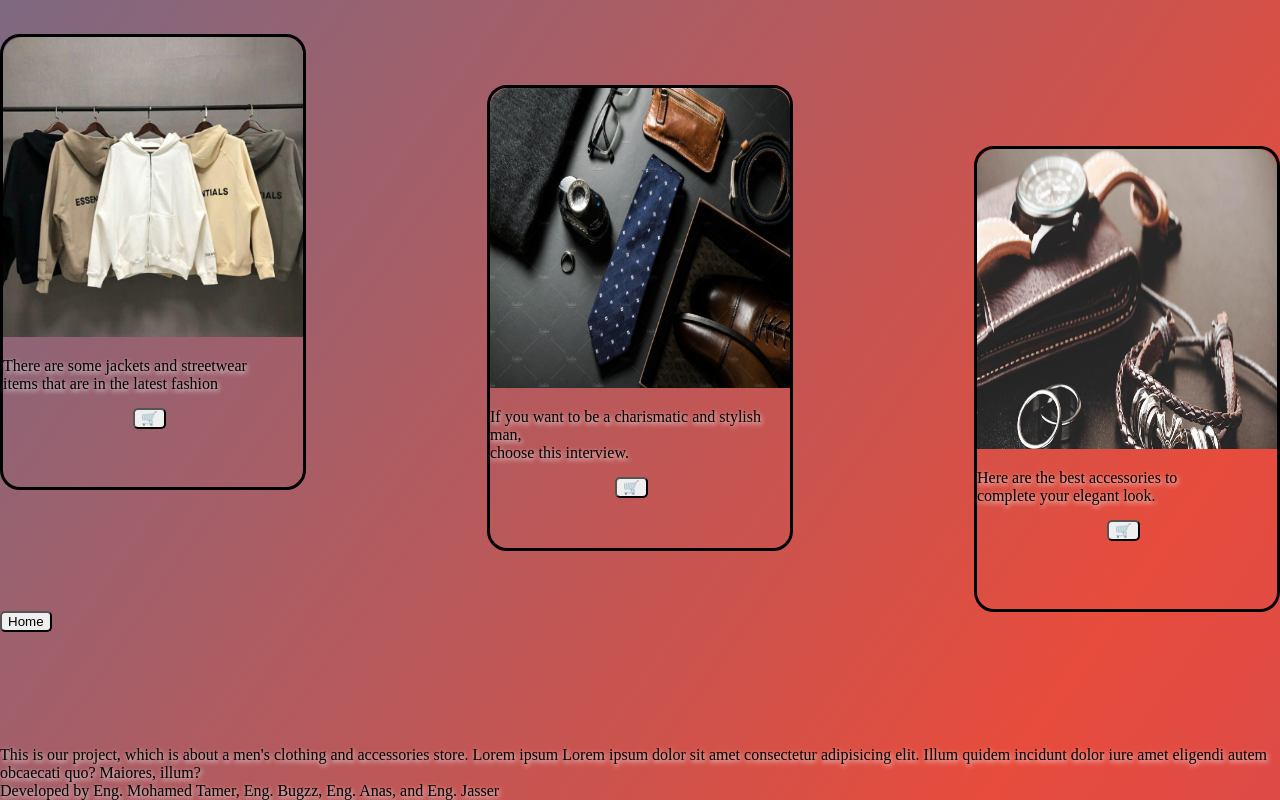
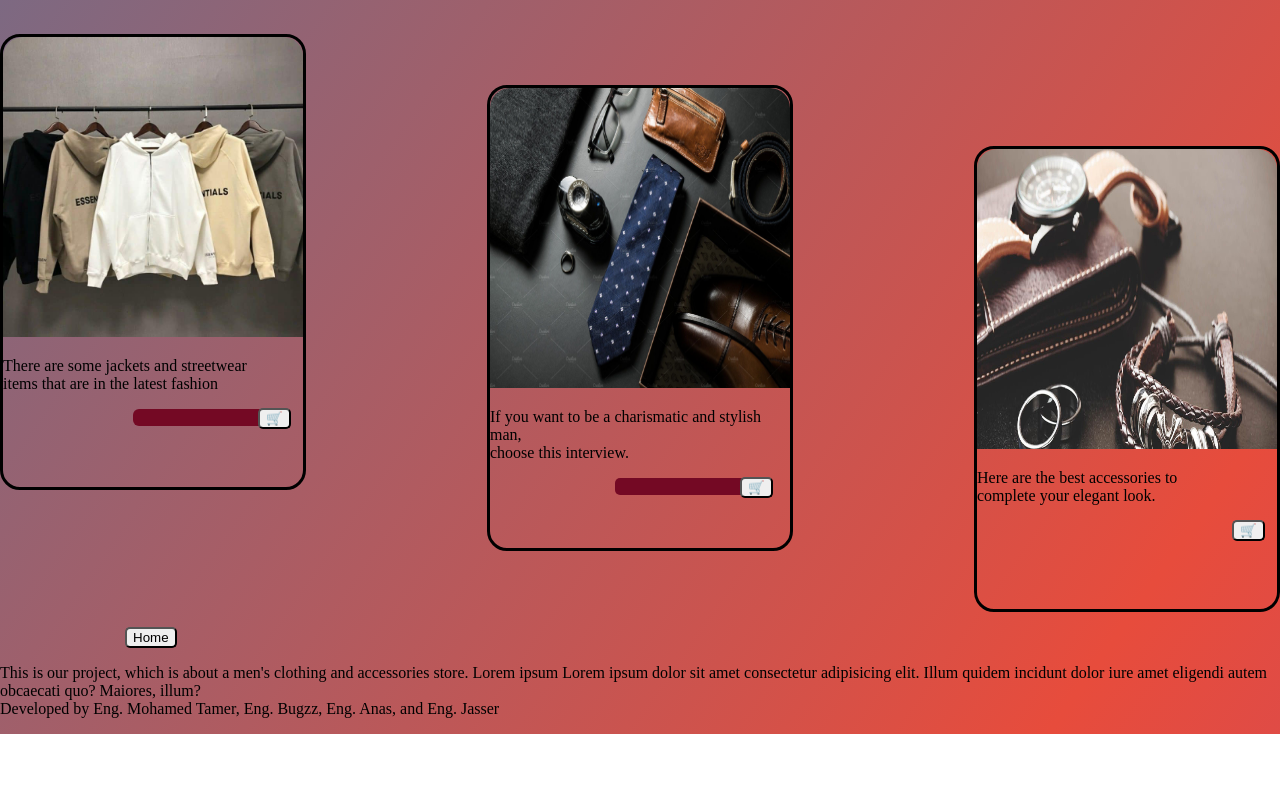
Before and after one commit to mohamedtamer0014-lgtm/Byte_Store, a plain HTML site: page index.html in a window 1280 px wide. Shown: the part 1432-2232 px from the top of the page. After the commit the page ends 2166 px from the top, so only its background shows below. Drawn offline with Linux system fonts and the light colour scheme.

Commit message:
Update home_page.css

```diff
--- a/home_page.css
+++ b/home_page.css
@@ -5,7 +5,7 @@ body{
 
    background-size: 400% 400%;
    animation: bganimation 15s infinite;
-   text-shadow: 1px 2px 5px white;
+
 }
 
 @keyframes  bganimation {
@@ -288,18 +288,23 @@ main #accessories #aa:hover{
 
 }
 
-#footer{
-     transform: translateY(100px);
 
-     border-radius: 15px;
-     color: rgb(0, 0, 0);
-     text-shadow: 2px 5xp 8px rgb(227, 227, 227);
 
 }
 
 
-.pfoo a,button{
+footer {
+margin-top: 150px;
+text-align: center;
+padding: 20px;
+background: rgba(255,255,255,0.2);
+border-radius: 15px;
+color: #000;
+backdrop-filter: blur(3px);
+font-size: 18px;
+}
 
-margin-left: auto;
-margin-bottom: -80px;
+
+.pfoo a, .pfoo button {
+margin-top: 15px;
 }
```
